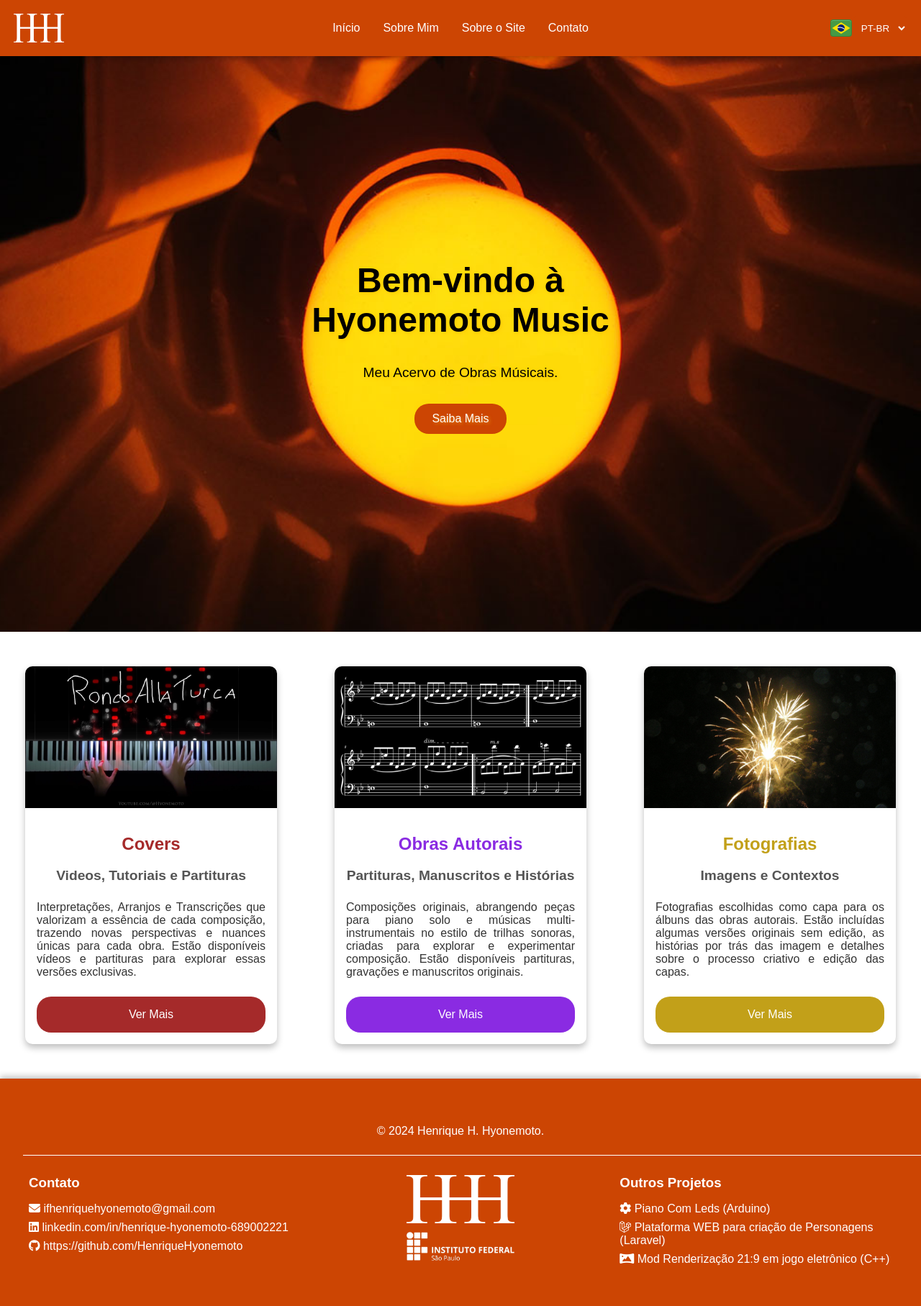
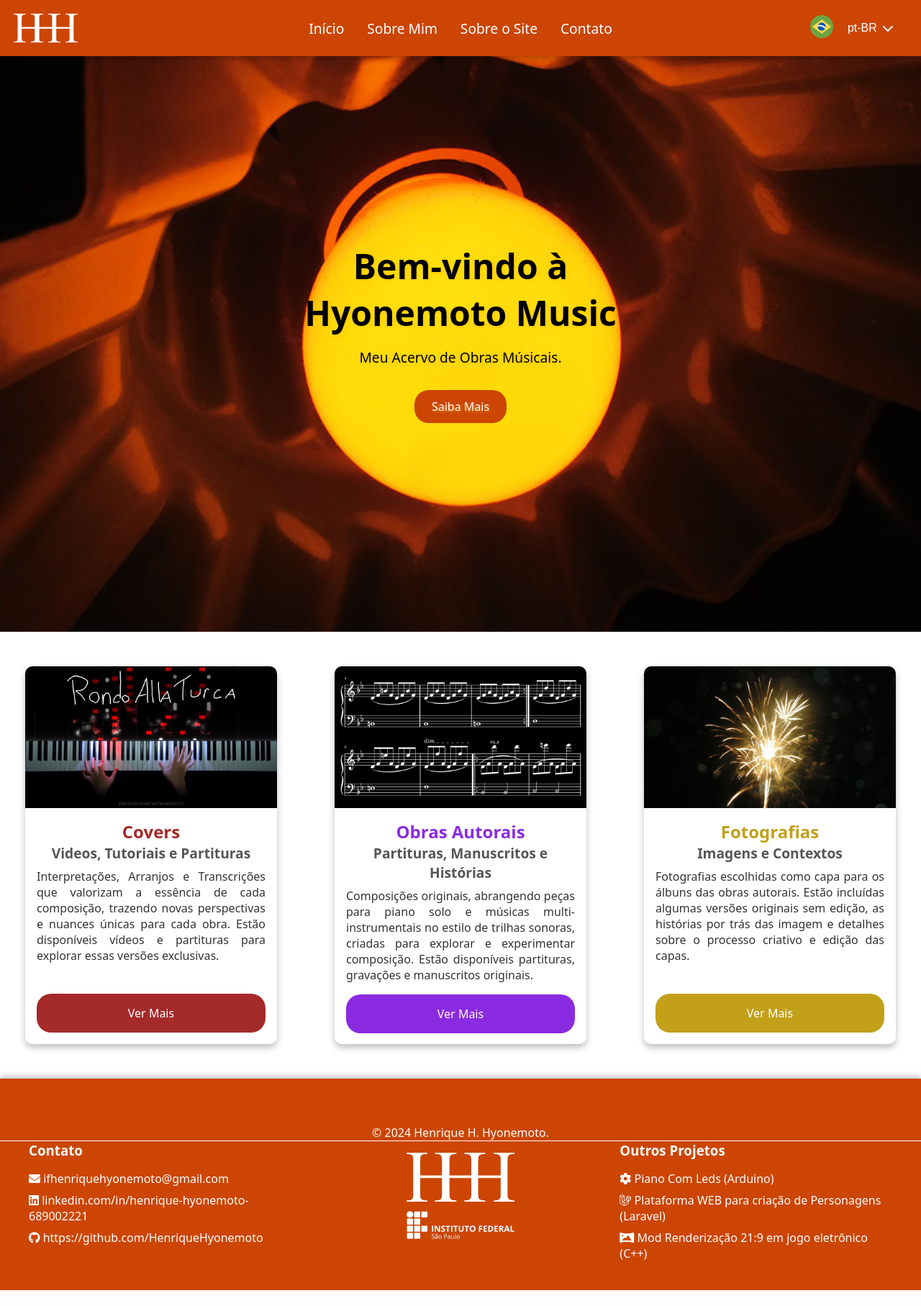
Before and after one commit to HenriqueHyonemoto/HyonemotoMusic, a PHP site: page / in a window 1280 px wide; the page is wider, and only the part inside the window is pictured. Shown: that part at 72% size. After the commit the page ends 1793 px from the top of that part, so only its background shows below. Run offline with PHP 8.4, Linux system fonts and the light colour scheme; some libraries are stand-ins or nearby versions.

Commit message:
Language Select

```diff
--- a/css/style.css
+++ b/css/style.css
@@ -1,12 +1,28 @@
+*{
+    margin:0;
+    padding:0;
+    box-sizing: border-box;
+}
+
 body, html {
     margin: 0;
     padding: 0;
-    font-family: Arial, sans-serif;
+    font-family: system-ui, -apple-system, BlinkMacSystemFont, 'Segoe UI', Roboto, Oxygen, Ubuntu, Cantarell, 'Open Sans', 'Helvetica Neue', sans-serif;
     display: flex;
     flex-direction: column;
     min-height: 100vh;
 }
 
+hr {
+    border: 0;
+    clear: both;
+    display: block;
+    width: 85rem;
+    background-color: #ffffff;
+    height: 1px;
+}
+
+/* Navbar */
 .navbar {
     display: flex;
     justify-content: space-between;
@@ -17,14 +33,6 @@ body, html {
     position: relative; /* Ensure the navbar is positioned relative to contain the absolute positioning */
 }
 
-hr {
-    border: 0;
-    clear: both;
-    display: block;
-    width: 85rem;
-    background-color: #ffffff;
-    height: 1px;
-}
 
 .nav-center {
     position: absolute;
@@ -56,7 +64,7 @@ hr {
 .navbar .nav-links li a {
     color: #fff;
     text-decoration: none;
-    font-size: 1rem;
+    font-size: 1.2rem;
     position: relative;
     padding-bottom: 5px;
 }
@@ -89,6 +97,8 @@ hr {
     border-radius: 5px;
     cursor: pointer;
 }
+
+/* Hero Section */
 
 .hero {
     background: url('../images/hero-bg.jpg') no-repeat center center/cover;
@@ -130,6 +140,7 @@ hr {
     margin-bottom: 2rem;
 }
 
+/* Cards */
 .cards-section {
     display: flex;
     justify-content: center;
@@ -208,7 +219,7 @@ hr {
     transform: scale(1.05); /* Aumenta o tamanho do botão */
 }
 
-
+/* Footer */
 .footer {
     background-color: #cc4503;
     color: #fff;
@@ -289,6 +300,7 @@ hr {
     text-align: center;
 }
 
+/* Fade Elements */
 .fade-up {
     opacity: 0;
     transform: translateY(20px);
@@ -310,3 +322,101 @@ hr {
     opacity: 0;
     transform: translateY(20px);
 }
+
+/* Language Switch */
+
+.language-selector {
+    position: relative;
+    display: inline-block;
+}
+
+#language-button {
+    background-color: transparent;
+    color: white;
+    padding: 10px 20px;
+    border: none;
+    cursor: pointer;
+    font-size: 16px;
+    display: flex;
+    align-items: center;
+    justify-content: center;
+    gap: 8px;
+}
+
+
+
+#language-button:hover {
+    background-color: #ffffff20;
+}
+
+.language-menu {
+    display: none;
+    position: absolute;
+    background-color: rgb(255, 128, 0);
+    box-shadow: 0px 8px 16px 0px rgba(0,0,0,0.5);
+    z-index: 1;
+    list-style: none;
+    padding: 0;
+    margin: 0;
+    width: 150px;
+    animation: slideDown 0.3s forwards;
+}
+
+.language-menu a{
+    text-decoration: none;
+    color:#fff;
+}
+
+.language-menu li {
+    padding: 10px;
+    text-align: left;
+    display: flex;
+    align-items: center;
+    gap: 8px;
+}
+
+.language-menu li:hover {
+    background-color: #00000025;
+}
+
+@keyframes slideDown {
+    from {
+        opacity: 0;
+        transform: translateY(-10px);
+    }
+    to {
+        opacity: 1;
+        transform: translateY(0);
+    }
+}
+
+@keyframes slideUp {
+    from {
+        opacity: 1;
+        transform: translateY(0);
+    }
+    to {
+        opacity: 0;
+        transform: translateY(-10px);
+    }
+}
+
+.language-menu {
+    display: none;
+}
+
+
+
+#arrow {
+    display: inline-block;
+    transition: transform 0.3s ease;
+    transform-origin: center;
+}
+
+#arrow.up {
+    transform: scaleY(-1);
+}
+
+#arrow.down {
+    transform: scaleY(1);
+}
--- /dev/null
+++ b/footer.php
@@ -0,0 +1,39 @@
+<footer class="footer">
+        <p>&copy; 2024 Henrique H. Hyonemoto.</p>
+        <hr>
+        <div class="footer-content">
+            <div class="footer-left">
+                <h3 id="contact">Contato</h3>
+                <ul>
+                    <li><a href="mailto:ifhenriquehyonemoto@gmail.com"><i class="fa-solid fa-envelope"
+                                target="_blank"></i> ifhenriquehyonemoto@gmail.com</a></li>
+                    <li><a href="https://linkedin.com/in/henrique-hyonemoto-689002221" target="_blank"><i
+                                class="fa-brands fa-linkedin"></i> linkedin.com/in/henrique-hyonemoto-689002221</a></li>
+                    <!-- https://fontawesome.com/search -->
+                    <li><a href="https://github.com/HenriqueHyonemoto" target="_blank"><i
+                                class="fa-brands fa-github"></i> https://github.com/HenriqueHyonemoto</a></li>
+                </ul>
+            </div>
+            <div class="footer-center">
+                <h3 class="hidden"></h3>
+                <ul>
+                    <li><img src="images/logo-h.png" alt="Logo HHH"></li>
+                    <li><img src="images/logo-if.png" alt="Logo do IFSP"></li>
+                </ul>
+            </div>
+            <div class="footer-right">
+                <h3>Outros Projetos</h3>
+                <ul>
+                    <li><a href="https://github.com/HenriqueHyonemoto/PianoLeds" target="_blank"><i
+                                class="fa-solid fa-gear"></i> Piano Com Leds (Arduino)</a></li>
+                    <li><a href="https://github.com/HenriqueHyonemoto/gerenciador-de-fichas-op" target="_blank"><i
+                                class="fa-brands fa-laravel"></i> Plataforma WEB para criação de Personagens
+                            (Laravel)</a></li>
+                    <li><a href="https://github.com/HenriqueHyonemoto/ALendaDoHeroi-UltrawideFix" target="_blank"><i
+                                class="fa-solid fa-panorama"></i> Mod Renderização 21:9 em jogo eletrônico (C++)</a>
+                    </li>
+                </ul>
+            </div>
+        </div>
+
+    </footer>
--- a/index.html
+++ /dev/null
@@ -1,106 +0,0 @@
-<!DOCTYPE html>
-<html lang="pt-BR">
-<head>
-    <meta charset="UTF-8">
-    <meta name="viewport" content="width=device-width, initial-scale=1.0">
-    <title>Hyonemoto Music ♪</title>
-    <link rel="shortcut icon" href="images/favicon.jpg" type="image/x-icon">
-    <link rel="stylesheet" href="css/style.css">
-    <!-- https://fontawesome.com/search -->
-    <script src="https://kit.fontawesome.com/50812450f6.js" crossorigin="anonymous"></script>
-</head>
-<body>
-    <nav class="navbar">
-        <div class="logo"><img src="images/logo-h.png" alt="HHH logo" width="70px"></div>
-        <div class="nav-center">
-            <ul class="nav-links">
-                <li><a href="#home">Início</a></li>
-                <li><a href="#about">Sobre Mim</a></li>
-                <li><a href="#music">Sobre o Site</a></li>
-                <li><a href="#contact">Contato</a></li>
-            </ul>
-        </div>
-        <div class="nav-right">
-            <svg xmlns="http://www.w3.org/2000/svg" width="32" height="32" viewBox="0 0 32 32"><rect x="1" y="4" width="30" height="24" rx="4" ry="4" fill="#459a45"></rect><path d="M27,4H5c-2.209,0-4,1.791-4,4V24c0,2.209,1.791,4,4,4H27c2.209,0,4-1.791,4-4V8c0-2.209-1.791-4-4-4Zm3,20c0,1.654-1.346,3-3,3H5c-1.654,0-3-1.346-3-3V8c0-1.654,1.346-3,3-3H27c1.654,0,3,1.346,3,3V24Z" opacity=".15"></path><path d="M3.472,16l12.528,8,12.528-8-12.528-8L3.472,16Z" fill="#fedf00"></path><circle cx="16" cy="16" r="5" fill="#0a2172"></circle><path d="M14,14.5c-.997,0-1.958,.149-2.873,.409-.078,.35-.126,.71-.127,1.083,.944-.315,1.951-.493,2.999-.493,2.524,0,4.816,.996,6.519,2.608,.152-.326,.276-.666,.356-1.026-1.844-1.604-4.245-2.583-6.875-2.583Z" fill="#fff"></path><path d="M27,5H5c-1.657,0-3,1.343-3,3v1c0-1.657,1.343-3,3-3H27c1.657,0,3,1.343,3,3v-1c0-1.657-1.343-3-3-3Z" fill="#fff" opacity=".2"></path></svg>
-            <select id="language-switcher" onchange="trocaLingua()">
-                <option value="pt-BR">PT-BR</option>
-                <option value="en">ENG</option>
-            </select>
-        </div>
-    </nav>
-
-    <section class="hero" id="home">
-        <div >
-        <div class="hero-content fade-up fade-down">
-            <h1>Bem-vindo à <br><a style="color:rgb(0, 0, 0)">Hyonemoto Music</a></h1>
-            <p>Meu Acervo de Obras Músicais.</p>
-            <a href="#about" class="btn">Saiba Mais</a>
-        </div>
-    </div>
-    </section>
-
-    <section class="cards-section" id="about">
-        <div class="card fade-up fade-down">
-            <img src="images/card-cover.png" alt="Covers">
-            <div class="card-content">
-                <h2 style="color:brown">Covers</h2>
-                <h3>Videos, Tutoriais e Partituras</h3>
-                <p>
-                    Interpretações, Arranjos e Transcrições que valorizam a essência de cada composição, trazendo novas perspectivas e nuances únicas para cada obra. Estão disponíveis vídeos e partituras para explorar essas versões exclusivas.</p>
-                <a href="pages/covers.html" class="btn" style="background-color:brown">Ver Mais</a>
-            </div>
-        </div>
-        <div class="card fade-up fade-down">
-            <img src="images/card-autoral.jpg" alt="Autorais">
-            <div class="card-content">
-                <h2 style="color:blueviolet">Obras Autorais</h2>
-                <h3>Partituras, Manuscritos e Histórias</h3>
-                <p>Composições originais, abrangendo peças para piano solo e músicas multi-instrumentais no estilo de trilhas sonoras, criadas para explorar e experimentar composição. Estão disponíveis partituras, gravações e manuscritos originais.</p>
-                <a href="pages/autorais.html" class="btn" style="background-color: blueviolet;">Ver Mais</a>
-            </div>
-        </div>
-        <div class="card fade-up fade-down">
-            <img src="images/card-fotos.jpg" alt="Fotos">
-            <div class="card-content">
-                <h2 style="color:rgb(194, 160, 25)">Fotografias</h2>
-                <h3>Imagens e Contextos</h3>
-                <p>Fotografias escolhidas como capa para os álbuns das obras autorais. Estão incluídas algumas versões originais sem edição, as histórias por trás das imagem e detalhes sobre o processo criativo e edição das capas.</p>
-                <a href="pages/fotografias.html" class="btn" style="background-color: rgb(194, 160, 25);">Ver Mais</a>
-            </div>
-        </div>
-    </section>
-
-    <footer class="footer">
-        <p>&copy; 2024 Henrique H. Hyonemoto.</p>
-        <hr>
-        <div class="footer-content">
-            <div class="footer-left">
-                <h3 id="contact">Contato</h3>
-                <ul>
-                    <li><a href="mailto:ifhenriquehyonemoto@gmail.com"><i class="fa-solid fa-envelope" target="_blank"></i> ifhenriquehyonemoto@gmail.com</a></li>
-                    <li><a href="https://linkedin.com/in/henrique-hyonemoto-689002221" target="_blank"><i class="fa-brands fa-linkedin"></i> linkedin.com/in/henrique-hyonemoto-689002221</a></li>
-                    <!-- https://fontawesome.com/search -->
-                    <li><a href="https://github.com/HenriqueHyonemoto" target="_blank"><i class="fa-brands fa-github"></i> https://github.com/HenriqueHyonemoto</a></li>
-                </ul>
-            </div>
-            <div class="footer-center">
-                <h3 class="hidden"></h3>
-                <ul>
-                    <li><img src="images/logo-h.png" alt="Logo HHH"></li>
-                    <li><img src="images/logo-if.png" alt="Logo do IFSP"></li>
-                </ul>
-            </div>
-            <div class="footer-right">
-                <h3>Outros Projetos</h3>
-                <ul>
-                    <li><a href="https://github.com/HenriqueHyonemoto/PianoLeds" target="_blank"><i class="fa-solid fa-gear"></i> Piano Com Leds (Arduino)</a></li>
-                    <li><a href="https://github.com/HenriqueHyonemoto/gerenciador-de-fichas-op" target="_blank"><i class="fa-brands fa-laravel"></i> Plataforma WEB para criação de Personagens (Laravel)</a></li>
-                    <li><a href="https://github.com/HenriqueHyonemoto/ALendaDoHeroi-UltrawideFix" target="_blank"><i class="fa-solid fa-panorama"></i> Mod Renderização 21:9 em jogo eletrônico (C++)</a></li>
-                </ul>
-            </div>
-        </div>
-
-    </footer>
-    <script src="js/script.js"></script>
-</body>
-</html>
--- /dev/null
+++ b/index.php
@@ -0,0 +1,70 @@
+<!DOCTYPE html>
+<html lang="pt-BR">
+
+<head>
+    <meta charset="UTF-8">
+    <meta name="viewport" content="width=device-width, initial-scale=1.0">
+    <title>Hyonemoto Music ♪</title>
+    <link rel="shortcut icon" href="images/favicon.jpg" type="image/x-icon">
+    <link rel="stylesheet" href="css/style.css">
+    <!-- https://fontawesome.com/search -->
+    <script src="https://kit.fontawesome.com/50812450f6.js" crossorigin="anonymous"></script>
+</head>
+
+<body>
+
+<?php require "navbar.php"?>
+
+    <section class="hero" id="home">
+        <div>
+            <div class="hero-content fade-up fade-down">
+                <h1>Bem-vindo à <br><a style="color:rgb(0, 0, 0)">Hyonemoto Music</a></h1>
+                <p>Meu Acervo de Obras Músicais.</p>
+                <a href="#about" class="btn">Saiba Mais</a>
+            </div>
+        </div>
+    </section>
+
+    <section class="cards-section" id="about">
+        <div class="card fade-up fade-down">
+            <img src="images/card-cover.png" alt="Covers">
+            <div class="card-content">
+                <h2 style="color:brown">Covers</h2>
+                <h3>Videos, Tutoriais e Partituras</h3>
+                <p>
+                    Interpretações, Arranjos e Transcrições que valorizam a essência de cada composição, trazendo novas
+                    perspectivas e nuances únicas para cada obra. Estão disponíveis vídeos e partituras para explorar
+                    essas versões exclusivas.</p>
+                <a href="pages/covers.html" class="btn" style="background-color:brown">Ver Mais</a>
+            </div>
+        </div>
+        <div class="card fade-up fade-down">
+            <img src="images/card-autoral.jpg" alt="Autorais">
+            <div class="card-content">
+                <h2 style="color:blueviolet">Obras Autorais</h2>
+                <h3>Partituras, Manuscritos e Histórias</h3>
+                <p>Composições originais, abrangendo peças para piano solo e músicas multi-instrumentais no estilo de
+                    trilhas sonoras, criadas para explorar e experimentar composição. Estão disponíveis partituras,
+                    gravações e manuscritos originais.</p>
+                <a href="pages/autorais.html" class="btn" style="background-color: blueviolet;">Ver Mais</a>
+            </div>
+        </div>
+        <div class="card fade-up fade-down">
+            <img src="images/card-fotos.jpg" alt="Fotos">
+            <div class="card-content">
+                <h2 style="color:rgb(194, 160, 25)">Fotografias</h2>
+                <h3>Imagens e Contextos</h3>
+                <p>Fotografias escolhidas como capa para os álbuns das obras autorais. Estão incluídas algumas versões
+                    originais sem edição, as histórias por trás das imagem e detalhes sobre o processo criativo e edição
+                    das capas.</p>
+                <a href="pages/fotografias.html" class="btn" style="background-color: rgb(194, 160, 25);">Ver Mais</a>
+            </div>
+        </div>
+    </section>
+
+    <?php require "footer.php"?>
+    <script src="https://unpkg.com/lucide@latest"></script>
+    <script src="js/script.js"></script>
+</body>
+
+</html>
--- /dev/null
+++ b/navbar.php
@@ -0,0 +1,28 @@
+<nav class="navbar">
+    <div class="logo"><img src="images/logo-h.png" alt="HHH logo"></div>
+    <div class="nav-center">
+        <ul class="nav-links">
+            <li><a href="#home">Início</a></li>
+            <li><a href="#about">Sobre Mim</a></li>
+            <li><a href="#music">Sobre o Site</a></li>
+            <li><a href="#contact">Contato</a></li>
+        </ul>
+    </div>
+    <div class="nav-right">
+    <!-- flag images by https://www.freepik.com -->
+     <div id="language-flag">
+        <img src="images/fg-br.png" width="32">
+        </div>
+        <div class="language-selector">
+            <button id="language-button"><span id="language-display"></span><span id="arrow"><img src="images/chevron-down.png"></span></button>
+            <ul id="language-menu" class="language-menu">
+                <a href="#">
+                    <li data-lang="pt-BR"><img src="images/fg-br.png" width="32">pt-BR</li>
+                </a>
+                <a href="#">
+                    <li data-lang="en"><img src="images/fg-us.png" width="32">ENG</li>
+                </a>
+            </ul>
+        </div>
+    </div>
+</nav>
```
Also changed, not shown: js/script.js (+72 -11 lines), images/chevron-down.png (added), images/fg-br.png (added), images/fg-us.png (added).
